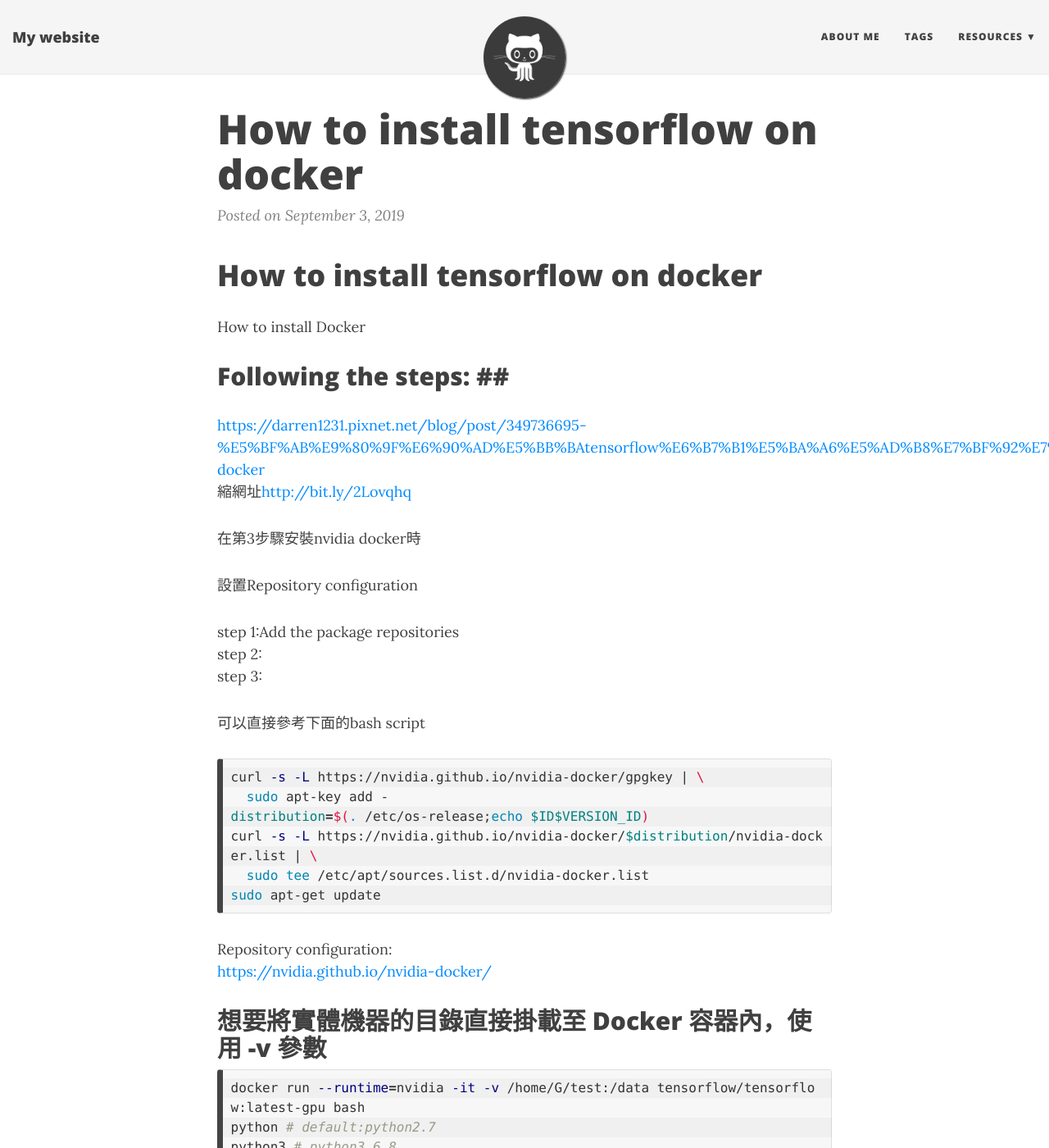
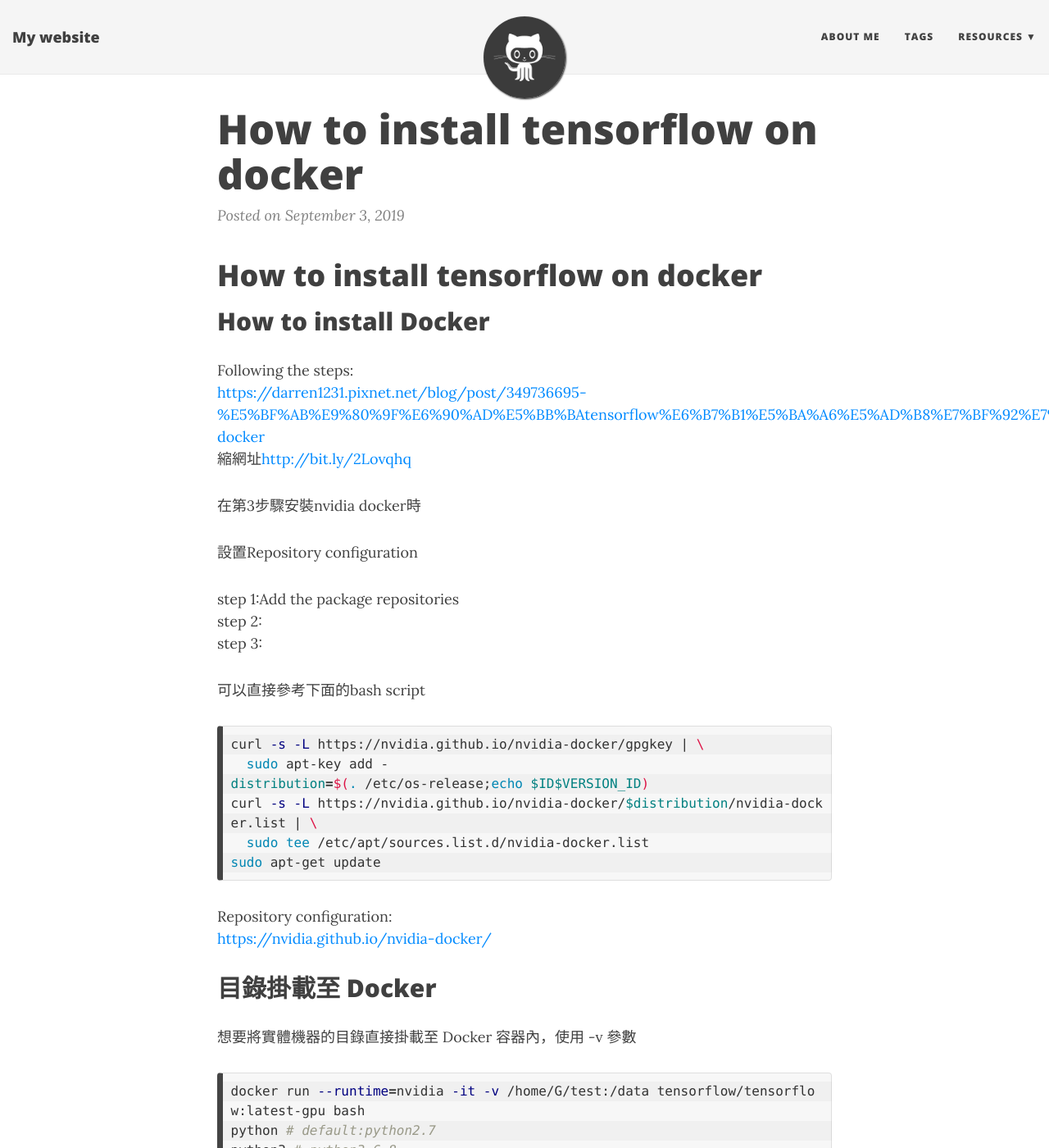
Before and after one commit to henryace/henryace.github.io, a Jekyll site: the page built from _posts/2019-09-04-HowToInstallDocker.md, in a window 1280 px wide and 1400 px high. Shown: the whole window at 82% size. Built offline with Jekyll 4.4.1, drawn with Linux system fonts in a browser that asks for light colours; nearby versions of some CDN libraries.

Commit message:
Update 2019-09-04-HowToInstallDocker.md

````diff
--- a/_posts/2019-09-04-HowToInstallDocker.md
+++ b/_posts/2019-09-04-HowToInstallDocker.md
@@ -12,9 +12,9 @@
 ---
 # How to install tensorflow on docker #
 
-How to install Docker<br>
+## How to install Docker<br>
 
-## Following the steps: ##<br>
+Following the steps: <br>
 <https://darren1231.pixnet.net/blog/post/349736695-%E5%BF%AB%E9%80%9F%E6%90%AD%E5%BB%BAtensorflow%E6%B7%B1%E5%BA%A6%E5%AD%B8%E7%BF%92%E7%92%B0%E5%A2%83%E2%80%93nvidia-docker><br>
 縮網址<http://bit.ly/2Lovqhq><br>
 
@@ -40,7 +40,9 @@
 Repository configuration:<br>
 <https://nvidia.github.io/nvidia-docker/><br>
 
-## 想要將實體機器的目錄直接掛載至 Docker 容器內，使用 -v 參數 ##
+## 目錄掛載至 Docker
+
+想要將實體機器的目錄直接掛載至 Docker 容器內，使用 -v 參數
 
 ```bash
 docker run --runtime=nvidia -it -v /home/G/test:/data tensorflow/tensorflow:latest-gpu bash
````
